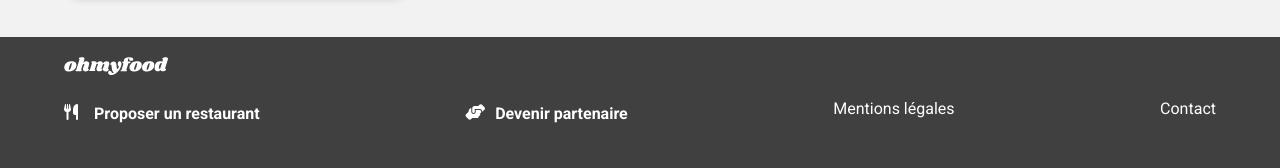
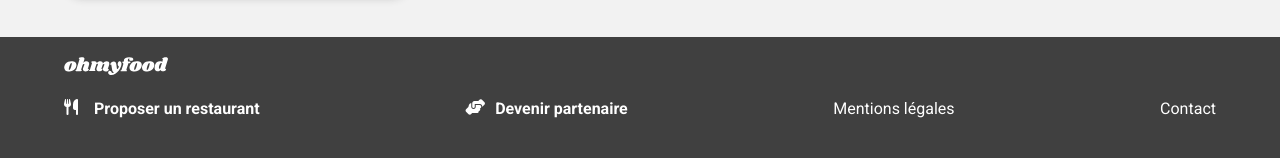
Before and after one commit to LudoS57/LudovicSoyez_3_21062021, a website: page index.html in a window 1280 px wide. Shown: the part 1281-1449 px from the top of the page. Drawn offline with Linux system fonts and the light colour scheme; a web font is replaced by a local one.

Commit message:
Modification responsive + Variables taille écran + Liens footer

```diff
--- a/index.html
+++ b/index.html
@@ -189,16 +189,16 @@
                     <div class="footer-info-bloc">
                         <i class="fas fa-utensils"></i>
 
-                        <p>Proposer un restaurant</p>
+                        <a href="#">Proposer un restaurant</a>
                     </div>
 
                     <div class="footer-info-bloc">
                         <i class="fas fa-hands-helping"></i>
 
-                        <p>Devenir partenaire</p>
+                        <a href="#">Devenir partenaire</a>
                     </div>
 
-                    <p>Mentions légales</p>
+                    <a href="#">Mentions légales</a>
 
                     <a href="mailto:contact@ohmyfood.com">Contact</a>
                 </div>
--- a/sass/layout/_footer.scss
+++ b/sass/layout/_footer.scss
@@ -4,7 +4,7 @@ footer {
     font-family: $font;
     font-size: 16px;
     color: lighten($color-04, 100);
-    @media (min-width: 800px) {
+    @media (min-width: $ipad) {
         height: auto;
         padding-bottom: 40px;
     }
@@ -16,13 +16,12 @@ footer {
 }
 
 .footer-info {
+    display: flex;
+    flex-direction: column;
     padding: 0 5%;
-    p {
-        margin: 0;
-        padding: 10px 0;
-    }
     a {
         margin: 0;
+        padding-top: 10px;
         text-decoration: none;
         color: lighten($color-04, 100);
     }
@@ -30,15 +29,15 @@ footer {
     display: flex;
     font-weight: 700;
     padding-top: 10px;
-    p {
-        padding: 0;
+    a {
+        padding-top: 0;
     }
     i {
         width: 20px;
         padding-right: 10px;
     }
     }
-    @media (min-width: 800px) {
+    @media (min-width: $ipad) {
         display: flex;
         flex-direction: row;
         flex-wrap: wrap;
--- a/sass/pages/_fonctionnement.scss
+++ b/sass/pages/_fonctionnement.scss
@@ -10,7 +10,7 @@
     h2 {
         padding: 50px 0 10px 0;
     }
-    @media (min-width: 800px) {
+    @media (min-width: $ipad) {
         display: flex;
         justify-content: space-between;
         height: 250px;
@@ -75,7 +75,7 @@
             }
         }
     }
-    @media (min-width: 800px) {
+    @media (min-width: $ipad) {
         width: 30%;
         margin-top: 50px;
         &-bloc {
--- a/sass/pages/_restaurants.scss
+++ b/sass/pages/_restaurants.scss
@@ -4,7 +4,7 @@
 #restaurants {
     height: 1230px;
     background-color: lighten($color-04, 95);
-    @media (min-width: 800px) {
+    @media (min-width: $ipad) {
         height: auto;
         padding-bottom: 40px;
     }
@@ -22,13 +22,13 @@
         color: $color-04;
         font-family: $font;
     }
-    @media (min-width: 800px) {
+    @media (min-width: $ipad) {
         h2 {
             padding: 40px 0 15px 0;
         }
         a {
             width: 48.5%;
-            @media (min-width: 1200px) {
+            @media (min-width: $desktop) {
                 width: 30%;
             }
         }
@@ -41,7 +41,7 @@
 .propal-resto {
     display: flex;
     flex-direction: column;
-    @media (min-width: 800px) {
+    @media (min-width: $ipad) {
         flex-direction: row;
         flex-wrap: wrap;
         justify-content: space-between;
@@ -65,11 +65,8 @@
         img {
             width: 105%;
             transform: translate(-2%, -25%);
-            @media (min-width: 600px) and (max-width: 799px) {
-                transform: translate(-2%, -35%);
-            }
-            @media (min-width: 1100px) {
-                transform: translate(-2%, -37.5%);
+            @media (min-width: $desktop) {
+                transform: translate(-2%, 0%);
             }
             @media (min-width: 1200px) {
                 transform: translate(-2%, -20%);
@@ -87,10 +84,10 @@
         display: flex;
         justify-content: flex-end;
         width: 90%;
-        @media (min-width: 800px) {
+        @media (min-width: $ipad) {
             width: 43.5%;
         }
-        @media (min-width: 1200px) {
+        @media (min-width: $desktop) {
             width: 27%;
         }
         p {
--- a/sass/utils/_variables.scss
+++ b/sass/utils/_variables.scss
@@ -36,3 +36,10 @@ $start-delay: $load-dur + $load-delay + 0.5s;
 $apparition-dur: 1s;
 $num-choice: 5;
 $apparition-delay: math.div($apparition-dur, $num-choice);
+
+/* ---------------------------------------------------------------- */
+
+/* ---------- VARIABLES POUR TAILLE ÉCRAN ---------- */
+
+$ipad: 768px;
+$desktop: 1024px;
```
Also changed, not shown: La-note-enchantée.html (+3 -3 lines), La-palette-du-goût.html (+3 -3 lines), Le-délice-des-sens.html (+3 -3 lines), sass/pages/_menu.scss (+6 -6 lines), À-la-française.html (+3 -3 lines), public/css/style.css, 1 other file.
